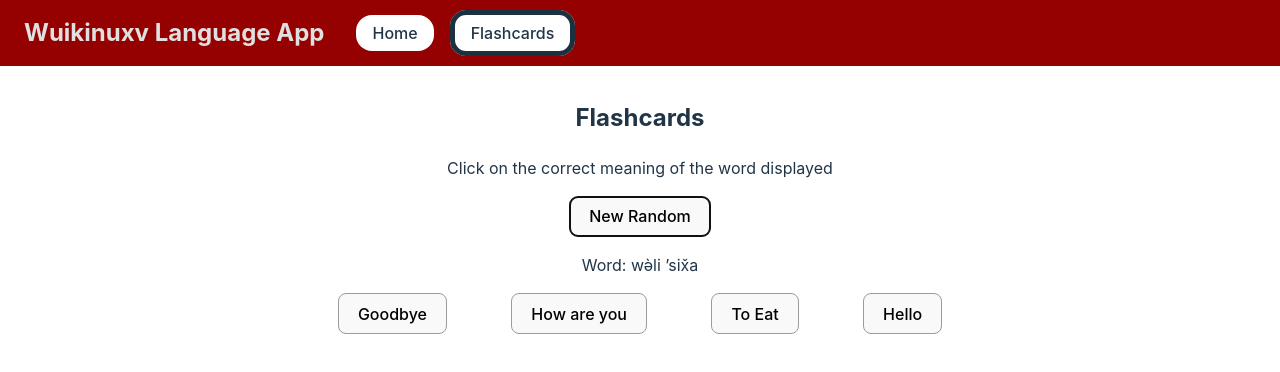
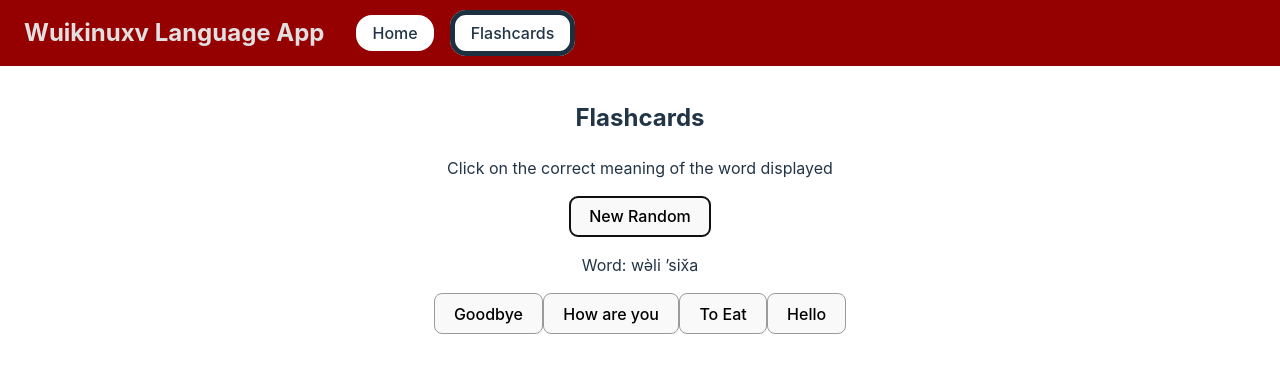
Before and after one commit to Trev004/DGL-409-Wuikinuxv-Learning-App, a React (Vite) app in the folder Wuikinuxv Learning App/: page /flashcards in a window 1280 px wide. Both pictures are taken after a click on the button "New Random". Shown: the top 372 px of the page. Built offline with nearby package versions, Linux system fonts and the light colour scheme.

Commit message:
Highlighting of correct and incorrect answers
Currently half-working. Right now this highlights ALL answers upon user selecting any option, rather than just the one the user clicked on.

```diff
--- a/Wuikinuxv Learning App/src/assets/Pages/Flashcard.css
+++ b/Wuikinuxv Learning App/src/assets/Pages/Flashcard.css
@@ -4,3 +4,9 @@
 .flashcard-response{
     margin: 0 2em;
 }
+.flashcard-correct{
+    background-color: pink;
+}
+.flashcard-incorrect{
+    background-color: aqua;
+}
--- a/Wuikinuxv Learning App/src/assets/Pages/Flashcard.jsx
+++ b/Wuikinuxv Learning App/src/assets/Pages/Flashcard.jsx
@@ -56,7 +56,9 @@ function Flashcard () {
             <p>Word: {words[randomNumber].word}</p>
             <div className="flashcard-meanings">
                 {wrongWords.map((meaning, index) => (
-                    <button key={index} onClick={() => answerHandler(meaning)} className='flashcard-response'>{meaning}</button>
+                    <button
+                        key={index} onClick={() => answerHandler(meaning)} className={userAnswer !== null ? (meaning === words[randomNumber].meaning ? 'flashcard-correct' : 'flashcard-incorrect') : ''}
+                        >{meaning}</button>
                 ))}
             </div>
             {userAnswer === true && <p>Correct!</p>}
```
